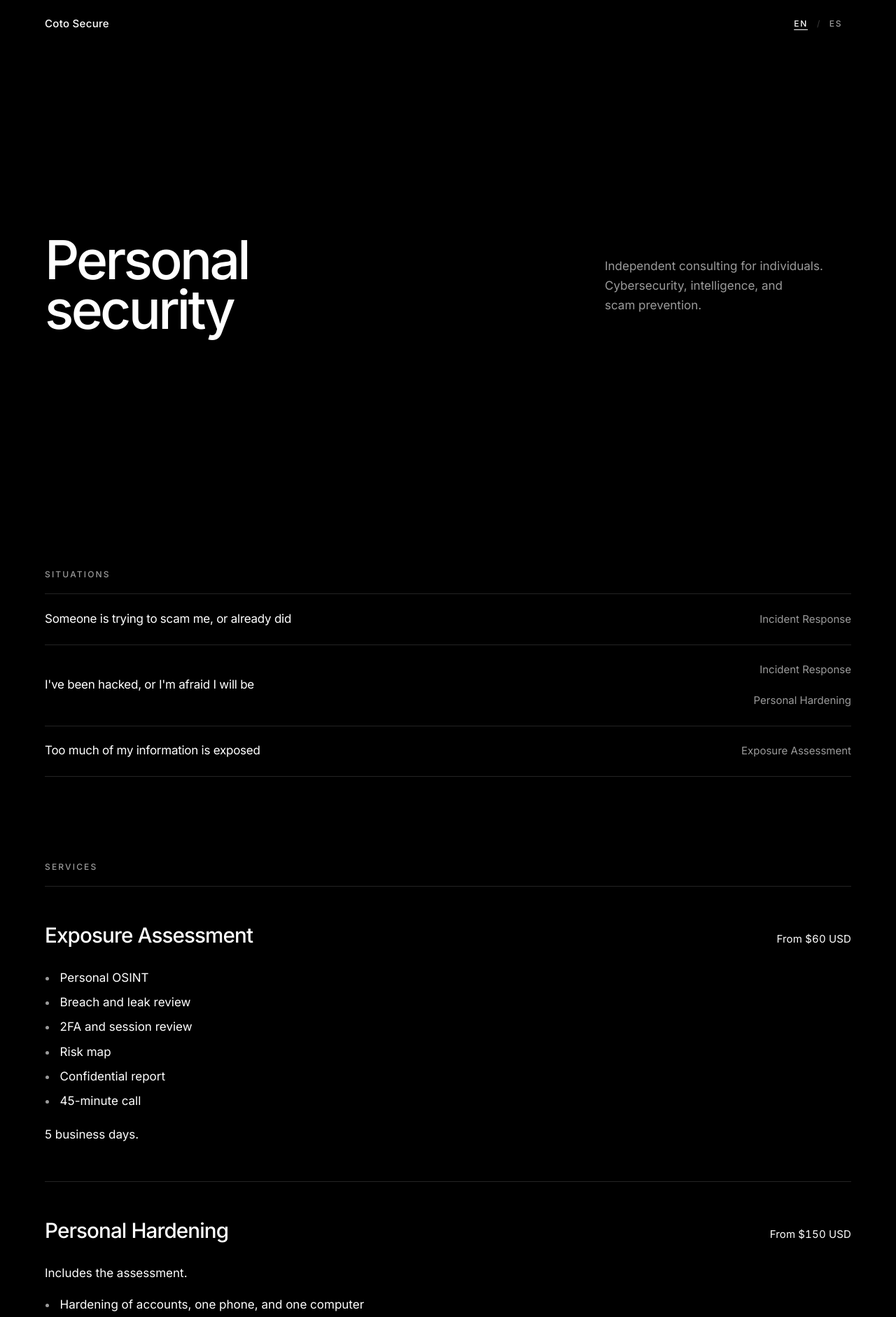
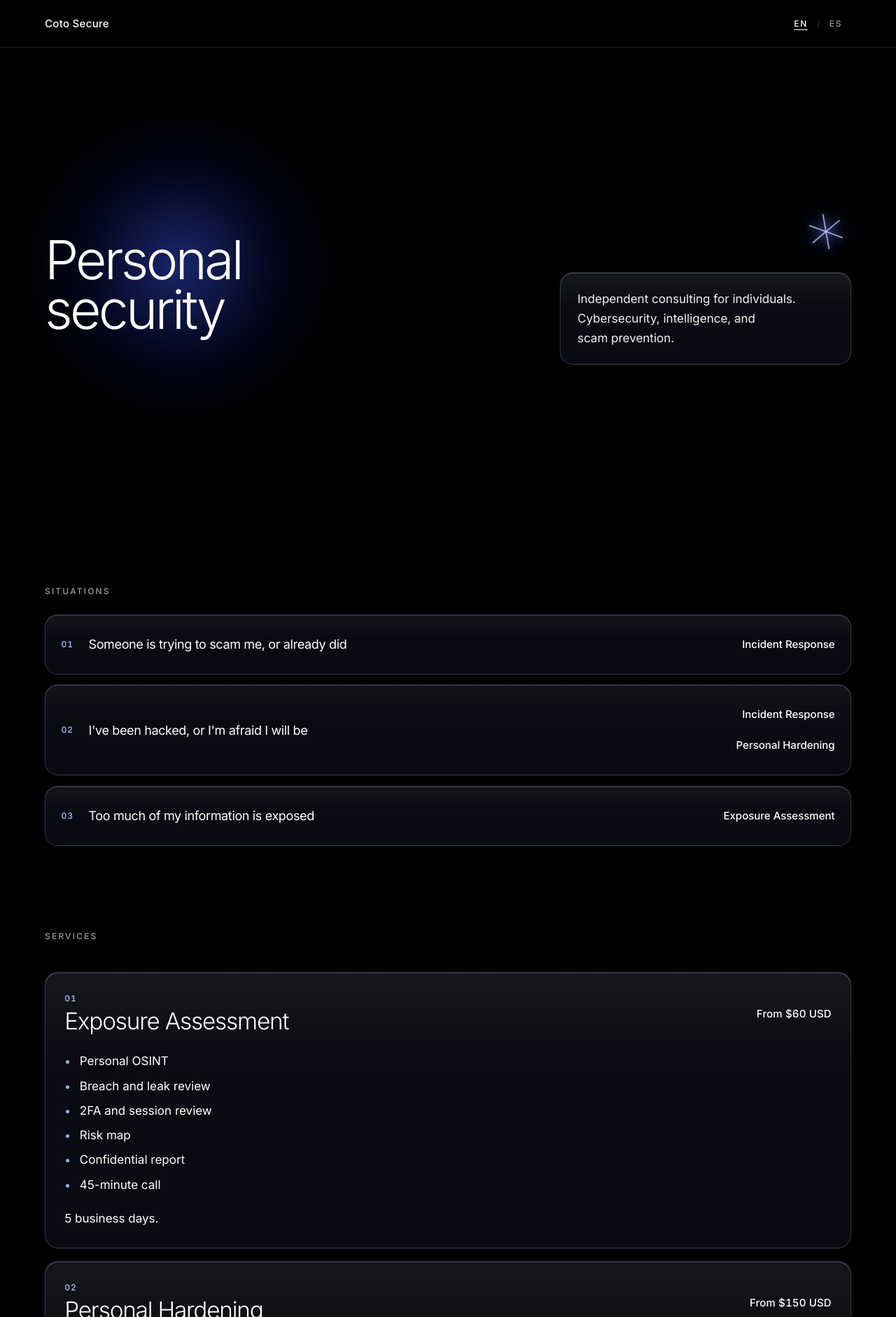
Before and after one commit to levicoto/levicoto-security, a plain HTML site: page index.html in a window 1280 px wide. Shown: the top 1882 px of the page at 70% size. Drawn offline with Linux system fonts and the light colour scheme.

Commit message:
Extend the contact form's visual language across the site.
Give the bar, hero, situations, and services the same glass cards, light headings, numbered labels, and spare blue accents.

Co-authored-by: levicoto <levicoto@users.noreply.github.com>

```diff
--- a/css/styles.css
+++ b/css/styles.css
@@ -123,7 +123,22 @@ button {
   margin: 0 auto;
   min-height: calc(4.25rem + env(safe-area-inset-top));
   padding-top: env(safe-area-inset-top);
-  background: #000;
+  background: transparent;
+}
+
+.bar::before {
+  content: "";
+  position: absolute;
+  z-index: -1;
+  top: 0;
+  bottom: 0;
+  left: calc(50% - 50vw);
+  width: 100vw;
+  background: rgba(0, 0, 0, 0.72);
+  border-bottom: 1px solid rgba(255, 255, 255, 0.12);
+  box-shadow: 0 1px 0 rgba(23, 45, 226, 0.18);
+  backdrop-filter: blur(18px) saturate(1.2);
+  -webkit-backdrop-filter: blur(18px) saturate(1.2);
 }
 
 .brand {
@@ -191,23 +206,55 @@ html[data-lang="es"] .lang-switch [data-set-lang="es"] {
 }
 
 .hero {
+  position: relative;
   min-height: calc(100svh - 4.5rem);
   min-height: calc(100svh - 4.5rem - env(safe-area-inset-top));
   display: grid;
-  grid-template-columns: minmax(0, 1fr) minmax(16rem, 22rem);
+  grid-template-columns: minmax(0, 1fr) minmax(18rem, 26rem);
   align-items: center;
-  column-gap: clamp(2.5rem, 6vw, 6.5rem);
-  padding: 1.5rem 0 4.5rem;
+  column-gap: clamp(2.75rem, 6vw, 7rem);
+  padding: 2.5rem 0 5.5rem;
+}
+
+.hero-glow {
+  position: absolute;
+  z-index: 0;
+  top: 12%;
+  left: -2rem;
+  width: 28rem;
+  height: 28rem;
+  background: radial-gradient(circle, rgba(61, 92, 255, 0.42), rgba(23, 45, 226, 0.12) 42%, rgba(23, 45, 226, 0) 70%);
+  filter: blur(8px);
+  pointer-events: none;
+}
+
+.hero-aside {
+  position: relative;
+  z-index: 1;
+  display: flex;
+  flex-direction: column;
+  align-items: flex-end;
+  gap: 1.35rem;
+  min-width: 0;
+}
+
+.hero-mark {
+  width: 72px;
+  height: 72px;
+  color: #c5d0ff;
+  pointer-events: none;
 }
 
 .hero-copy {
+  position: relative;
+  z-index: 1;
   min-width: 0;
 }
 
 .hero h1 {
   margin: 0;
-  font-size: clamp(3rem, 6vw, 5.5rem);
-  font-weight: 500;
+  font-size: clamp(3.15rem, 6vw, 5.75rem);
+  font-weight: 300;
   letter-spacing: -0.048em;
   line-height: 0.92;
   text-align: left;
@@ -216,22 +263,35 @@ html[data-lang="es"] .lang-switch [data-set-lang="es"] {
 
 .lede {
   margin: 0;
-  max-width: 22rem;
-  color: var(--muted);
+  width: 100%;
+  max-width: none;
+  padding: 1.45rem 1.5rem;
+  border: 1px solid rgba(255, 255, 255, 0.16);
+  border-radius: 1.15rem;
+  background:
+    linear-gradient(180deg, rgba(255, 255, 255, 0.07), rgba(255, 255, 255, 0.02) 40%),
+    rgba(7, 9, 18, 0.72);
+  box-shadow:
+    inset 0 1px 0 rgba(255, 255, 255, 0.16),
+    0 0 0 1px rgba(23, 45, 226, 0.14),
+    0 18px 50px rgba(0, 0, 0, 0.35);
+  color: #f3f3f3;
   font-size: 1.0625rem;
   line-height: 1.65;
   text-wrap: pretty;
+  backdrop-filter: blur(16px) saturate(1.2);
+  -webkit-backdrop-filter: blur(16px) saturate(1.2);
 }
 
 .situations {
-  padding: 1rem 0 1.5rem;
+  padding: 2.5rem 0 2rem;
   scroll-margin-top: 5rem;
 }
 
 .situations h2,
 .services h2,
 .contact h2 {
-  margin: 0 0 1.15rem;
+  margin: 0 0 1.5rem;
   color: var(--muted);
   font-size: 0.75rem;
   font-weight: 500;
@@ -241,21 +301,30 @@ html[data-lang="es"] .lang-switch [data-set-lang="es"] {
 
 .situations ul {
   list-style: none;
+  display: grid;
+  gap: 0.9rem;
   margin: 0;
   padding: 0;
 }
 
 .situations li {
   display: grid;
-  grid-template-columns: minmax(0, 1fr) auto;
-  column-gap: 2.5rem;
+  grid-template-columns: auto minmax(0, 1fr) auto;
+  column-gap: 1.35rem;
   align-items: center;
-  padding: 0.85rem 0;
-  border-top: 1px solid var(--line);
-}
-
-.situations li:last-child {
-  border-bottom: 1px solid var(--line);
+  margin: 0;
+  padding: 1.25rem 1.4rem;
+  border: 1px solid rgba(255, 255, 255, 0.16);
+  border-radius: 1.15rem;
+  background:
+    linear-gradient(180deg, rgba(255, 255, 255, 0.06), rgba(255, 255, 255, 0.02) 42%),
+    rgba(7, 9, 18, 0.72);
+  box-shadow:
+    inset 0 1px 0 rgba(255, 255, 255, 0.14),
+    0 0 0 1px rgba(23, 45, 226, 0.1),
+    0 16px 40px rgba(0, 0, 0, 0.28);
+  backdrop-filter: blur(16px) saturate(1.2);
+  -webkit-backdrop-filter: blur(16px) saturate(1.2);
 }
 
 .ask,
@@ -264,9 +333,14 @@ html[data-lang="es"] .lang-switch [data-set-lang="es"] {
 }
 
 .ask {
-  font-size: 1.0625rem;
-  letter-spacing: -0.015em;
+  font-size: 1.125rem;
+  font-weight: 400;
+  letter-spacing: -0.02em;
   line-height: 1.4;
+}
+
+.situations .idx {
+  align-self: center;
 }
 
 .go {
@@ -280,8 +354,9 @@ html[data-lang="es"] .lang-switch [data-set-lang="es"] {
   align-items: center;
   justify-content: flex-end;
   min-height: 44px;
-  color: var(--muted);
+  color: #fff;
   font-size: 0.9375rem;
+  font-weight: 500;
   line-height: 1.35;
   text-align: right;
   text-decoration: none;
@@ -303,17 +378,25 @@ html[data-lang="es"] .lang-switch [data-set-lang="es"] {
 }
 
 .services {
-  padding: 6rem 0 0;
+  display: grid;
+  gap: 1.15rem;
+  padding: 5.5rem 0 0;
 }
 
 .service {
-  padding: 3.25rem 0;
-  border-top: 1px solid var(--line);
+  padding: 1.85rem 1.7rem 1.7rem;
+  border: 1px solid rgba(255, 255, 255, 0.16);
+  border-radius: 1.2rem;
+  background:
+    linear-gradient(180deg, rgba(255, 255, 255, 0.065), rgba(255, 255, 255, 0.02) 36%),
+    rgba(7, 9, 18, 0.74);
+  box-shadow:
+    inset 0 1px 0 rgba(255, 255, 255, 0.16),
+    0 0 0 1px rgba(23, 45, 226, 0.12),
+    0 20px 48px rgba(0, 0, 0, 0.32);
   scroll-margin-top: 5.5rem;
-}
-
-.service:last-child {
-  border-bottom: 1px solid var(--line);
+  backdrop-filter: blur(16px) saturate(1.2);
+  -webkit-backdrop-filter: blur(16px) saturate(1.2);
 }
 
 .service:focus {
@@ -329,21 +412,31 @@ html[data-lang="es"] .lang-switch [data-set-lang="es"] {
   display: grid;
   grid-template-columns: minmax(0, 1fr) auto;
   column-gap: 2rem;
-  align-items: baseline;
-  margin-bottom: 1.75rem;
+  align-items: center;
+  margin-bottom: 1.5rem;
+}
+
+.service h3 .idx {
+  flex: none;
 }
 
 .service h3 {
+  display: flex;
+  flex-direction: column;
+  align-items: flex-start;
+  gap: 0.4rem;
   margin: 0;
-  font-size: clamp(1.45rem, 2.4vw, 1.85rem);
-  font-weight: 500;
-  letter-spacing: -0.03em;
-  line-height: 1.2;
+  font-size: clamp(1.7rem, 2.6vw, 2.2rem);
+  font-weight: 300;
+  letter-spacing: -0.035em;
+  line-height: 1.15;
 }
 
 .price {
   margin: 0;
+  color: #fff;
   font-size: 0.9375rem;
+  font-weight: 500;
   font-variant-numeric: tabular-nums;
   letter-spacing: 0.01em;
   white-space: nowrap;
@@ -379,7 +472,7 @@ html[data-lang="es"] .lang-switch [data-set-lang="es"] {
 }
 
 .scope li::marker {
-  color: var(--muted);
+  color: #9aafff;
 }
 
 .service .note {
@@ -387,7 +480,7 @@ html[data-lang="es"] .lang-switch [data-set-lang="es"] {
 }
 
 .contact {
-  padding: 6rem 0 1rem;
+  padding: 5.5rem 0 1.5rem;
   scroll-margin-top: 5.5rem;
 }
 
@@ -804,10 +897,13 @@ html[data-lang="es"] .lang-switch [data-set-lang="es"] {
   flex-wrap: wrap;
   align-items: baseline;
   gap: 0.35rem 1.25rem;
-  padding: 3.25rem 0 2.25rem;
-  padding-bottom: max(2.25rem, env(safe-area-inset-bottom));
+  margin-top: 0.5rem;
+  padding: 2.25rem 0 2.75rem;
+  padding-bottom: max(2.75rem, env(safe-area-inset-bottom));
+  border-top: 1px solid rgba(255, 255, 255, 0.12);
   color: var(--muted);
   font-size: 0.8125rem;
+  font-weight: 500;
 }
 
 .site-footer a {
@@ -820,12 +916,28 @@ html[data-lang="es"] .lang-switch [data-set-lang="es"] {
     grid-template-columns: 1fr;
     align-content: center;
     justify-items: start;
-    row-gap: 1.75rem;
+    row-gap: 1.5rem;
     min-height: calc(100svh - 4.25rem);
+  }
+
+  .hero-aside {
+    width: 100%;
+  }
+
+  .hero-mark {
+    width: 48px;
+    height: 48px;
+  }
+
+  .hero-glow {
+    left: -1rem;
+    width: 18rem;
+    height: 18rem;
   }
 
   .hero h1 {
     font-size: clamp(2.85rem, 12vw, 4.5rem);
+    font-weight: 300;
   }
 
   .lede {
@@ -834,15 +946,24 @@ html[data-lang="es"] .lang-switch [data-set-lang="es"] {
 }
 
 @media (max-width: 680px) {
-  .situations li,
+  .situations li {
+    grid-template-columns: auto minmax(0, 1fr);
+    grid-template-areas:
+      "idx ask"
+      "go go";
+    row-gap: 0.35rem;
+    align-items: start;
+    padding: 1.15rem 1.05rem;
+  }
+
+  .situations li .idx { grid-area: idx; }
+  .situations li .ask { grid-area: ask; }
+  .situations li .go { grid-area: go; }
+
   .service-head {
     grid-template-columns: 1fr;
-    row-gap: 0.35rem;
-  }
-
-  .situations li {
+    row-gap: 0.65rem;
     align-items: start;
-    padding: 1rem 0;
   }
 
   .go {
@@ -914,6 +1035,10 @@ html[data-lang="es"] .lang-switch [data-set-lang="es"] {
     background: #fff;
   }
 
+  .bar::before {
+    display: none !important;
+  }
+
   body,
   .bar {
     background: #fff;
@@ -921,8 +1046,18 @@ html[data-lang="es"] .lang-switch [data-set-lang="es"] {
   }
 
   .inquiry-glow,
-  .mark3d {
+  .mark3d,
+  .hero-glow,
+  .hero-mark {
     display: none !important;
+  }
+
+  .lede,
+  .situations li,
+  .service {
+    background: #fff;
+    border-color: #000;
+    box-shadow: none;
   }
 
   .inquiry {
--- a/index.html
+++ b/index.html
@@ -69,22 +69,31 @@
     </header>
     <main>
       <section class="hero">
+        <div class="hero-glow" aria-hidden="true"></div>
         <div class="hero-copy">
           <h1>
             <span class="lang-en">Personal<br>security</span>
             <span class="lang-es">Seguridad<br>personal</span>
           </h1>
         </div>
+        <div class="hero-aside">
+        <div class="hero-mark" aria-hidden="true">
+          <svg class="asterisk" viewBox="0 0 64 64" fill="none">
+            <path d="M32 10v44M12.95 21.05l38.1 21.9M12.95 42.95l38.1-21.9" stroke="currentColor" stroke-width="1.25" stroke-linecap="round"/>
+          </svg>
+        </div>
         <p class="lede">
           <span class="lang-en">Independent consulting for individuals. Cybersecurity, intelligence, and scam prevention.</span>
           <span class="lang-es">Consultoría independiente para personas. Ciberseguridad, inteligencia y prevención de estafas.</span>
         </p>
+        </div>
       </section>
 
       <section class="situations" id="situations" aria-labelledby="situations-heading">
         <h2 id="situations-heading"><span class="lang-en">Situations</span><span class="lang-es">Situaciones</span></h2>
         <ul>
           <li>
+            <span class="idx" aria-hidden="true">01</span>
             <p class="ask">
               <span class="lang-en">Someone is trying to scam me, or already did</span>
               <span class="lang-es">Me quieren estafar o ya me estafaron</span>
@@ -94,6 +103,7 @@
             </p>
           </li>
           <li>
+            <span class="idx" aria-hidden="true">02</span>
             <p class="ask">
               <span class="lang-en">I've been hacked, or I'm afraid I will be</span>
               <span class="lang-es">Me hackearon o temo que me hackeen</span>
@@ -104,6 +114,7 @@
             </p>
           </li>
           <li>
+            <span class="idx" aria-hidden="true">03</span>
             <p class="ask">
               <span class="lang-en">Too much of my information is exposed</span>
               <span class="lang-es">Hay demasiada información mía expuesta</span>
@@ -120,7 +131,7 @@
 
         <article class="service" id="exposure" tabindex="-1">
           <header class="service-head">
-            <h3><span class="lang-en">Exposure Assessment</span><span class="lang-es">Diagnóstico de Exposición</span></h3>
+            <h3><span class="idx" aria-hidden="true">01</span><span class="lang-en">Exposure Assessment</span><span class="lang-es">Diagnóstico de Exposición</span></h3>
             <p class="price"><span class="lang-en">From $60 USD</span><span class="lang-es">Desde $60 USD</span></p>
           </header>
           <ul class="scope">
@@ -136,7 +147,7 @@
 
         <article class="service" id="hardening" tabindex="-1">
           <header class="service-head">
-            <h3><span class="lang-en">Personal Hardening</span><span class="lang-es">Blindaje Personal</span></h3>
+            <h3><span class="idx" aria-hidden="true">02</span><span class="lang-en">Personal Hardening</span><span class="lang-es">Blindaje Personal</span></h3>
             <p class="price"><span class="lang-en">From $150 USD</span><span class="lang-es">Desde $150 USD</span></p>
           </header>
           <p class="lead"><span class="lang-en">Includes the assessment.</span><span class="lang-es">Incluye el diagnóstico.</span></p>
@@ -152,7 +163,7 @@
 
         <article class="service" id="response" tabindex="-1">
           <header class="service-head">
-            <h3><span class="lang-en">Incident Response</span><span class="lang-es">Respuesta a Incidentes</span></h3>
+            <h3><span class="idx" aria-hidden="true">03</span><span class="lang-en">Incident Response</span><span class="lang-es">Respuesta a Incidentes</span></h3>
             <p class="price"><span class="lang-en">From $100 USD, priced by quote</span><span class="lang-es">Desde $100 USD, a cotizar</span></p>
           </header>
           <p><span class="lang-en">A hacked account, a scam, extortion, impersonation, or harassment. Containment, recovery, evidence, and guidance to report it.</span><span class="lang-es">Cuenta hackeada, estafa, extorsión, suplantación o acoso. Contención, recuperación, evidencia y orientación para denunciarlo.</span></p>
```
